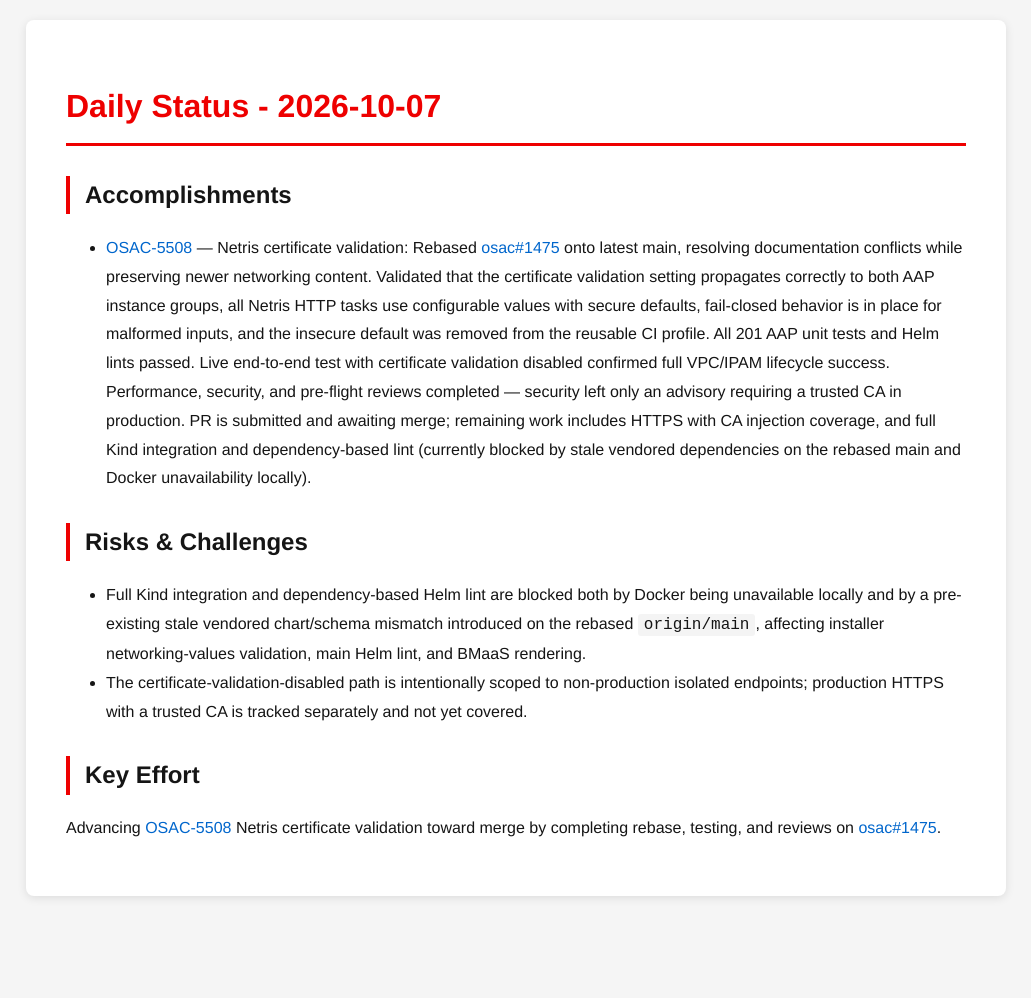
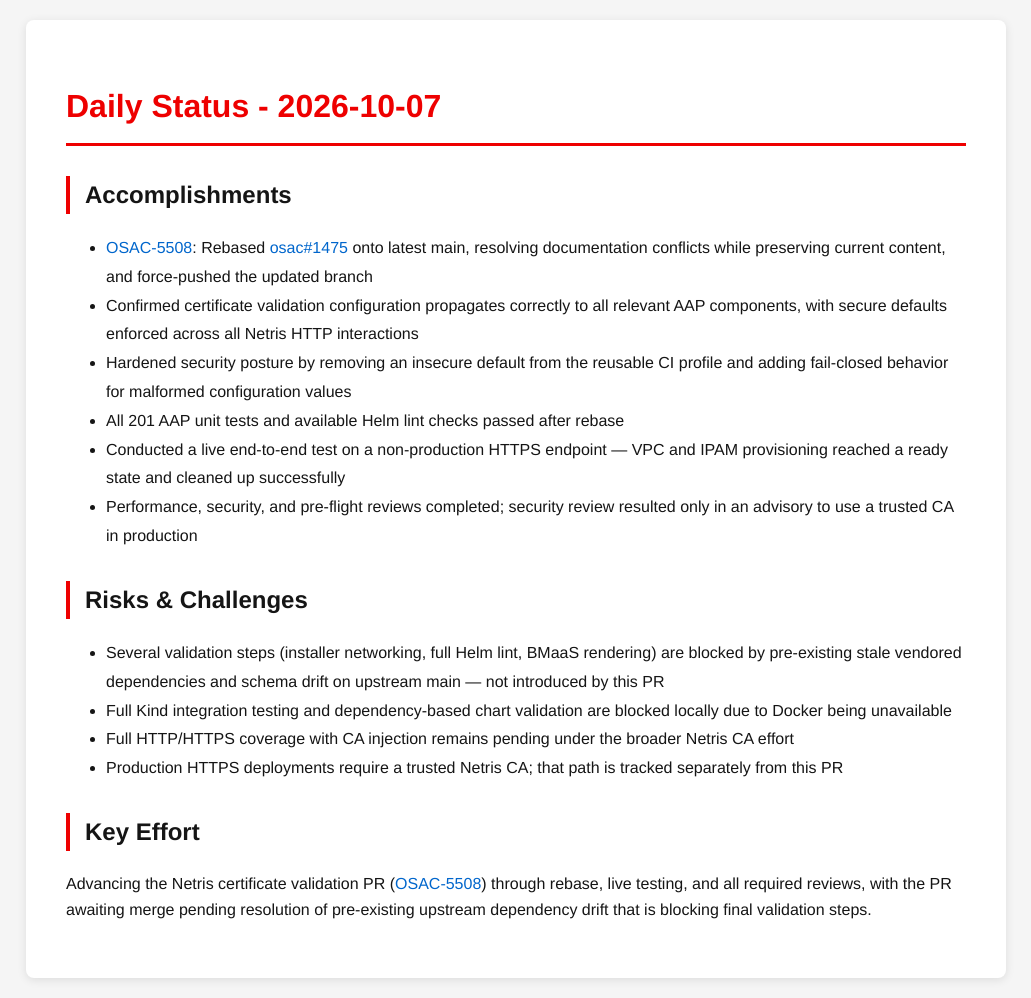
Before and after one commit to tzvatot/daily-status, a Jekyll site: the page built from 2026-10-07.md, in a window 1280 px wide. Shown: the whole page, without its empty margins (124-1155 px from the left). Built offline with Jekyll 4.4.1, drawn with Linux system fonts in a browser that asks for light colours; before the commit the page ends 916 px from its top, so only the background shows below that.

Commit message:
Daily status update - 2026-10-07

```diff
--- a/2026-10-07.md
+++ b/2026-10-07.md
@@ -7,11 +7,18 @@ date: 2026-10-07
 # Daily Status - 2026-10-07
 
 ## Accomplishments
-- [OSAC-5508](https://redhat.atlassian.net/browse/OSAC-5508) — Netris certificate validation: Rebased [osac#1475](https://github.com/osac-project/osac/pull/1475) onto latest main, resolving documentation conflicts while preserving newer networking content. Validated that the certificate validation setting propagates correctly to both AAP instance groups, all Netris HTTP tasks use configurable values with secure defaults, fail-closed behavior is in place for malformed inputs, and the insecure default was removed from the reusable CI profile. All 201 AAP unit tests and Helm lints passed. Live end-to-end test with certificate validation disabled confirmed full VPC/IPAM lifecycle success. Performance, security, and pre-flight reviews completed — security left only an advisory requiring a trusted CA in production. PR is submitted and awaiting merge; remaining work includes HTTPS with CA injection coverage, and full Kind integration and dependency-based lint (currently blocked by stale vendored dependencies on the rebased main and Docker unavailability locally).
+- [OSAC-5508](https://redhat.atlassian.net/browse/OSAC-5508): Rebased [osac#1475](https://github.com/osac-project/osac/pull/1475) onto latest main, resolving documentation conflicts while preserving current content, and force-pushed the updated branch
+- Confirmed certificate validation configuration propagates correctly to all relevant AAP components, with secure defaults enforced across all Netris HTTP interactions
+- Hardened security posture by removing an insecure default from the reusable CI profile and adding fail-closed behavior for malformed configuration values
+- All 201 AAP unit tests and available Helm lint checks passed after rebase
+- Conducted a live end-to-end test on a non-production HTTPS endpoint — VPC and IPAM provisioning reached a ready state and cleaned up successfully
+- Performance, security, and pre-flight reviews completed; security review resulted only in an advisory to use a trusted CA in production
 
 ## Risks & Challenges
-- Full Kind integration and dependency-based Helm lint are blocked both by Docker being unavailable locally and by a pre-existing stale vendored chart/schema mismatch introduced on the rebased `origin/main`, affecting installer networking-values validation, main Helm lint, and BMaaS rendering.
-- The certificate-validation-disabled path is intentionally scoped to non-production isolated endpoints; production HTTPS with a trusted CA is tracked separately and not yet covered.
+- Several validation steps (installer networking, full Helm lint, BMaaS rendering) are blocked by pre-existing stale vendored dependencies and schema drift on upstream main — not introduced by this PR
+- Full Kind integration testing and dependency-based chart validation are blocked locally due to Docker being unavailable
+- Full HTTP/HTTPS coverage with CA injection remains pending under the broader Netris CA effort
+- Production HTTPS deployments require a trusted Netris CA; that path is tracked separately from this PR
 
 ## Key Effort
-Advancing [OSAC-5508](https://redhat.atlassian.net/browse/OSAC-5508) Netris certificate validation toward merge by completing rebase, testing, and reviews on [osac#1475](https://github.com/osac-project/osac/pull/1475).
+Advancing the Netris certificate validation PR ([OSAC-5508](https://redhat.atlassian.net/browse/OSAC-5508)) through rebase, live testing, and all required reviews, with the PR awaiting merge pending resolution of pre-existing upstream dependency drift that is blocking final validation steps.
```
